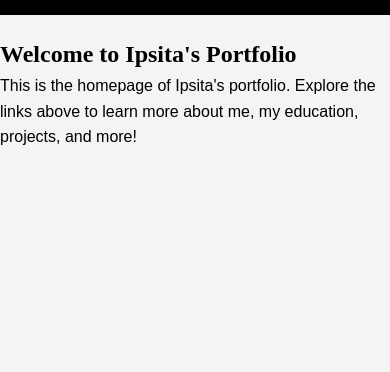
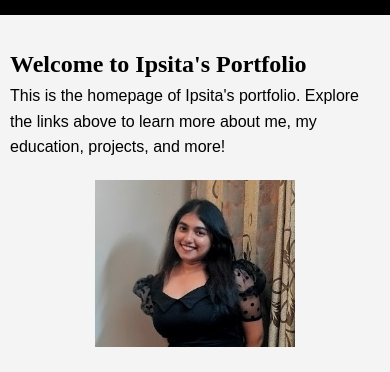
Before and after one commit to ipsita68/ipsita-personal-portfolio, a plain HTML site: page index.html in a window 390 px wide. Shown: the part 169-541 px from the top of the page. Drawn offline with Linux system fonts and the light colour scheme.

Commit message:
Update styles.css

```diff
--- a/styles.css
+++ b/styles.css
@@ -1,4 +1,4 @@
-
+/* Your existing CSS code */
 /* Reset CSS */
 * {
     margin: 0;
@@ -50,15 +50,6 @@
     align-items: center;
   }
 
-  .profile-picture {
-    opacity: 0;
-    transition: opacity 1s ease-in-out;
-  }
-
-  .profile-picture.fade-in {
-    opacity: 1;
-  }
-
   .profile-details p {
     margin: 0;
   }
@@ -93,11 +84,13 @@
     color: #fff;
     text-align: center;
     padding: 20px;
-  }/* Media queries for responsiveness */
+  }
+/* Media queries for responsiveness */
 @media only screen and (max-width: 768px) {
     /* Adjustments for smaller screens */
     .container {
-    padding: 0; /* Remove padding */
+      max-width: 100%; /* Adjust as needed */
+      padding: 10px;
     }
 
     header {
@@ -106,7 +99,8 @@
 
     .profile-info {
       flex-direction: column;
-    align-items: flex-start;
+      align-items: center; /* Center profile info */
+      vertical-align:middle;
     }
 
     nav ul {
@@ -122,16 +116,21 @@
       display: flex;
       flex-direction: column;
       align-items: center; /* Center profile details */
-    text-align: center; /* Center text within profile details */
+      vertical-align:middle;
     }
 
     .profile-picture {
-    margin: 0; /* Remove margin */
+      width: 200px; /* Adjust the width of the image */
+      height: auto;
       margin-bottom: 20px; /* Add spacing between profile picture and contact info */
+      text-align: center; /* Center profile picture (if needed) */
+      vertical-align: auto;
     }
 
     .profile-picture img {
       width: 100%; /* Make profile pictures fill container width */
+      height: auto;
+      vertical-align:baseline;
     }
 
     .contact-info {
```
Lines whose indentation alone changed are shown as unchanged.
